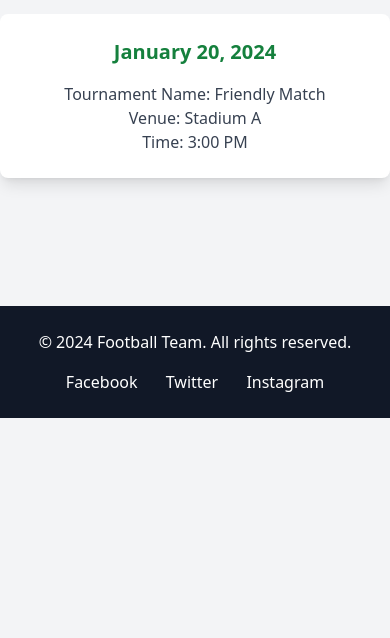
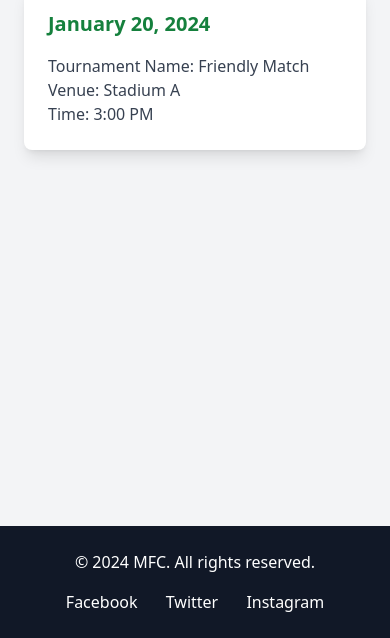
Before and after one commit to ThaGreatFikshun/malili-fc, a plain HTML site: page calendar.html in a window 390 px wide. Shown: the part 206-844 px from the top of the page. Drawn offline with nearby package versions, Linux system fonts and the light colour scheme.

Commit message:
Enhanced calendar.html with additional upcoming events and responsive design

```diff
--- a/calendar.html
+++ b/calendar.html
@@ -3,14 +3,24 @@
 <head>
     <meta charset="UTF-8">
     <meta name="viewport" content="width=device-width, initial-scale=1.0">
-    <title>Football Team - Calendar</title>
+    <title>MFC - Calendar</title>
     <script src="https://cdn.tailwindcss.com"></script>
+    <style>
+        body {
+            display: flex;
+            flex-direction: column;
+            min-height: 100vh;
+        }
+        main {
+            flex: 1;
+        }
+    </style>
 </head>
 <body class="bg-gray-100 text-gray-800">
     <!-- Header -->
     <header class="bg-white shadow p-4">
         <div class="container mx-auto flex justify-between items-center">
-            <div class="text-2xl font-bold text-green-700"><img src="assets/images/MFC_Badge_Logo-removebg-preview.png" alt="" width="100px" height="100px"></div>
+            <div class="text-2xl font-bold text-green-700"><img src="assets/images/MFC_Badge_Logo-removebg-preview.png" alt="" width="100px" height="50px"></div>
             <nav class="space-x-4">
                 <a href="index.html" class="hover:text-green-700">Home</a>
                 <a href="about.html" class="hover:text-green-700">About</a>
@@ -23,27 +33,25 @@
         </div>
     </header>
 
-    <!-- Calendar Section -->
-    <section class="py-12 text-center">
-        <div class="container mx-auto">
-            <h2 class="text-3xl font-bold text-green-700">Event Calendar</h2>
-            <div class="mt-8 grid grid-cols-1 md:grid-cols-2 lg:grid-cols-3 gap-8">
+    <!-- Main Content -->
+    <main class="container mx-auto p-6">
+        <h1 class="text-4xl font-bold text-green-700 mb-6">Event Calendar</h1>
+        <div class="grid grid-cols-1 md:grid-cols-2 lg:grid-cols-3 gap-6">
             <!-- Event Info -->
             <div class="bg-white p-6 rounded-lg shadow-lg">
-                    <h3 class="text-xl font-semibold text-green-700">January 20, 2024</h3>
+                <h2 class="text-xl font-semibold text-green-700">January 20, 2024</h2>
                 <p class="mt-4 text-gray-700">Tournament Name: Friendly Match</p>
                 <p class="text-gray-700">Venue: Stadium A</p>
                 <p class="text-gray-700">Time: 3:00 PM</p>
             </div>
             <!-- Repeat for other events -->
         </div>
-        </div>
-    </section>
+    </main>
 
     <!-- Footer -->
-    <footer class="bg-gray-900 text-white py-6 mt-20">
+    <footer class="bg-gray-900 text-white py-6 mt-auto">
         <div class="container mx-auto text-center">
-            <p>&copy; 2024 Football Team. All rights reserved.</p>
+            <p>&copy; 2024 MFC. All rights reserved.</p>
             <div class="mt-4">
                 <a href="#" class="px-3 hover:text-gray-400">Facebook</a>
                 <a href="#" class="px-3 hover:text-gray-400">Twitter</a>
```
Lines whose indentation alone changed are shown as unchanged.
